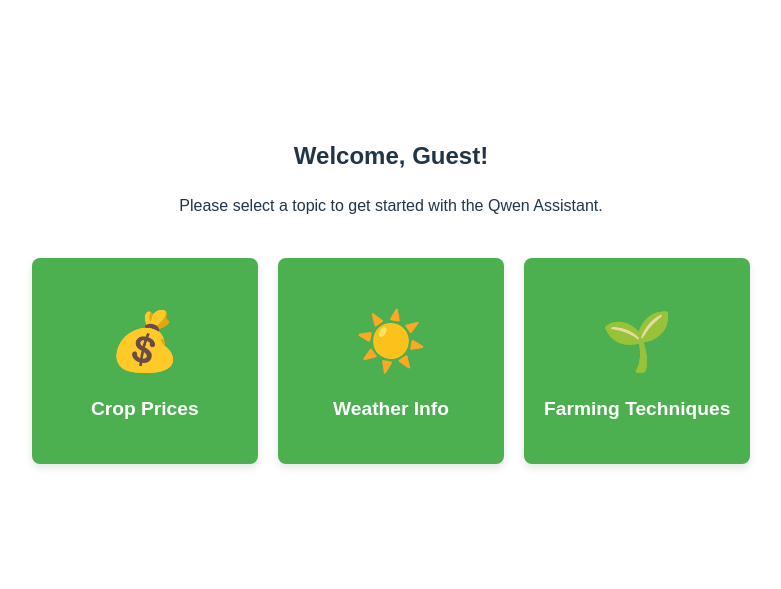
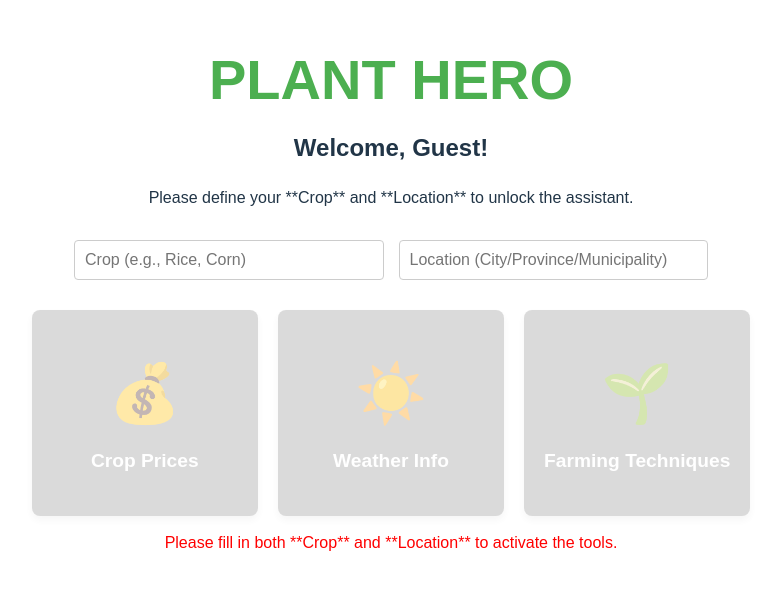
Before and after one commit to liluzivert1234/qwenchana, a React (Vite) app: page /menu in a window 1280 px wide. Shown: the part 109-698 px from the top of the page, without its empty margins (249-1030 px from the left). Built offline with nearby package versions, Linux system fonts and the light colour scheme.

Commit message:
revamped ui 1

```diff
--- a/src/pages/FarmingChat.tsx
+++ b/src/pages/FarmingChat.tsx
@@ -1,12 +1,17 @@
 // src/pages/FarmingChat.tsx
 
-import { useState } from "react";
+import { useState, useEffect } from "react";
 import { useLocation, useNavigate } from "react-router-dom";
 
 export default function FarmingChat() {
   const location = useLocation();
   const navigate = useNavigate();
+
+  // Retrieve context data passed from MainMenu
   const username = (location.state as any)?.username || "Guest";
+  const crop = (location.state as any)?.crop || "";
+  const locationName = (location.state as any)?.location || "";
+  const initialQuery = (location.state as any)?.initialQuery || "";
 
   const [userInput, setUserInput] = useState("");
   const [responseText, setResponseText] = useState("");
@@ -14,11 +19,13 @@ export default function FarmingChat() {
 
   const DASHSCOPE_API_KEY = import.meta.env.VITE_DASHSCOPE_API_KEY;
 
-  const sendMessage = async () => {
-    if (!userInput.trim()) return;
+  const sendMessage = async (queryToSend: string) => {
+    if (!queryToSend.trim()) return;
 
     setLoading(true);
-    setResponseText("");
+    if (queryToSend !== initialQuery) {
+      setResponseText("");
+    }
 
     try {
       const res = await fetch(
@@ -32,13 +39,12 @@ export default function FarmingChat() {
           body: JSON.stringify({
             model: "qwen-plus",
             messages: [
-              // Custom, specialized prompt for farming techniques
               {
                 role: "system",
                 content:
-                  "You are a highly knowledgeable agricultural extension expert. Provide detailed advice on crop management, pest identification, fertilization, and planting best practices.",
+                  "You are a highly knowledgeable agricultural extension expert. Provide detailed general advice on crop management, planting, fertilization, and pest management.",
               },
-              { role: "user", content: userInput },
+              { role: "user", content: queryToSend },
             ],
           }),
         }
@@ -59,6 +65,13 @@ export default function FarmingChat() {
     setLoading(false);
   };
 
+  // Auto-submit initial query when component mounts
+  useEffect(() => {
+    if (initialQuery) {
+      sendMessage(initialQuery);
+    }
+  }, []);
+
   return (
     <div
       style={{
@@ -68,7 +81,6 @@ export default function FarmingChat() {
         margin: "auto",
       }}
     >
-      {/* Back Button */}
       <button
         onClick={() => navigate("/menu", { state: { username } })}
         style={{ marginBottom: 15, padding: "8px 15px", cursor: "pointer" }}
@@ -77,17 +89,36 @@ export default function FarmingChat() {
       </button>
 
       <h2>🌱 Farming Techniques Assistant</h2>
+
+      {/* ⚠️ CRITICAL DISCLAIMER */}
+      <div
+        style={{
+          padding: "10px",
+          backgroundColor: "#ffd7004d",
+          borderLeft: "4px solid #FFD700",
+          marginBottom: "20px",
+          fontSize: "0.9em",
+        }}
+      >
+        ⚠️ **DATA ALERT:** This assistant is currently using **base Qwen's
+        general knowledge**. The advice provided is general and should be
+        verified with local agricultural experts before implementation.
+      </div>
+
+      <p style={{ fontWeight: "bold" }}>
+        Context: {crop} in {locationName}
+      </p>
       <p>Logged in as: {username}</p>
 
       <textarea
         value={userInput}
         onChange={(e) => setUserInput(e.target.value)}
         rows={4}
-        placeholder="Ask about pest control, optimal fertilizer use, or crop rotation schedules..."
+        placeholder="Ask a follow-up question (e.g., 'What is the best fertilizer for rice during the flowering stage?')..."
         style={{ width: "100%", padding: 8, marginBottom: 12 }}
       />
       <button
-        onClick={sendMessage}
+        onClick={() => sendMessage(userInput)}
         disabled={loading}
         style={{
           padding: "10px 20px",
--- a/src/pages/MainMenu.tsx
+++ b/src/pages/MainMenu.tsx
@@ -1,12 +1,32 @@
 // src/pages/MainMenu.tsx
 
-import { useLocation, useNavigate } from "react-router-dom"; // Removed unused 'React' import
+import { useState } from "react"; // <-- Import useState
+import { useLocation, useNavigate } from "react-router-dom";
 
 // Define the menu items
 const menuItems = [
-  { title: "Crop Prices", route: "/chat/price", icon: "💰" },
-  { title: "Weather Info", route: "/chat/weather", icon: "☀️" },
-  { title: "Farming Techniques", route: "/chat/farming", icon: "🌱" },
+  // Prompting for general knowledge, not real-time data
+  {
+    title: "Crop Prices",
+    route: "/chat/price",
+    icon: "💰",
+    initialQuery:
+      "Provide general information and historical trends on the typical market price for ",
+  },
+  {
+    title: "Weather Info",
+    route: "/chat/weather",
+    icon: "☀️",
+    initialQuery:
+      "Describe the typical climate and major weather concerns for growing ",
+  },
+  {
+    title: "Farming Techniques",
+    route: "/chat/farming",
+    icon: "🌱",
+    initialQuery:
+      "Provide general best practice management and technique advice for ",
+  },
 ];
 
 export default function MainMenu() {
@@ -14,9 +34,29 @@ export default function MainMenu() {
   const location = useLocation();
   const username = (location.state as any)?.username || "Guest";
 
-  const handleMenuClick = (route: string) => {
-    // Navigate and pass the username state to the next page
-    navigate(route, { state: { username } });
+  // 1. New state for Crop and Location inputs
+  const [crop, setCrop] = useState("");
+  const [locationInput, setLocationInput] = useState("");
+
+  // 3. Logic to check if both fields are complete
+  const isFormComplete = crop.trim() !== "" && locationInput.trim() !== "";
+
+  const handleMenuClick = (item: (typeof menuItems)[0]) => {
+    if (!isFormComplete) return;
+
+    // Construct the context string and the initial, automated query
+    const context = `${crop} in ${locationInput}`;
+    const fullInitialQuery = `${item.initialQuery}${context}?`;
+
+    // Navigate to the specific chat page, passing the full context and query
+    navigate(item.route, {
+      state: {
+        username,
+        crop, // Pass the context data
+        location: locationInput,
+        initialQuery: fullInitialQuery, // Pass the pre-constructed query
+      },
+    });
   };
 
   return (
@@ -29,10 +69,58 @@ export default function MainMenu() {
         textAlign: "center",
       }}
     >
+      {/* TEMP APP TITLE: PLANT HERO */}
+      <h1
+        style={{
+          color: "#4CAF50",
+          fontSize: "3.5em",
+          marginBottom: 10,
+        }}
+      >
+        PLANT HERO
+      </h1>
+
       <h2>Welcome, {username}!</h2>
-      <p style={{ marginBottom: 40 }}>
-        Please select a topic to get started with the Qwen Assistant.
+      <p style={{ marginBottom: 30 }}>
+        Please define your **Crop** and **Location** to unlock the assistant.
       </p>
+
+      {/* 2. New Input Fields */}
+      <div
+        style={{
+          display: "flex",
+          justifyContent: "center",
+          gap: "15px",
+          marginBottom: "30px",
+        }}
+      >
+        <input
+          type="text"
+          placeholder="Crop (e.g., Rice, Corn)"
+          value={crop}
+          onChange={(e) => setCrop(e.target.value)}
+          style={{
+            padding: "10px",
+            fontSize: "1em",
+            borderRadius: 4,
+            border: "1px solid #ccc",
+            width: "40%",
+          }}
+        />
+        <input
+          type="text"
+          placeholder="Location (City/Province/Municipality)"
+          value={locationInput}
+          onChange={(e) => setLocationInput(e.target.value)}
+          style={{
+            padding: "10px",
+            fontSize: "1em",
+            borderRadius: 4,
+            border: "1px solid #ccc",
+            width: "40%",
+          }}
+        />
+      </div>
 
       {/* Kiosk-style Grid Layout */}
       <div
@@ -40,16 +128,19 @@ export default function MainMenu() {
           display: "grid",
           gridTemplateColumns: "repeat(3, 1fr)",
           gap: "20px",
+          opacity: isFormComplete ? 1 : 0.4, // Dim if not complete
+          pointerEvents: isFormComplete ? "auto" : "none", // Disable clicks if not complete
         }}
       >
         {menuItems.map((item) => (
           <div
             key={item.route}
-            onClick={() => handleMenuClick(item.route)}
+            // Pass the entire item object to handleMenuClick
+            onClick={() => handleMenuClick(item)}
             style={{
               padding: "40px 20px",
-              cursor: "pointer",
-              background: "#4CAF50",
+              cursor: isFormComplete ? "pointer" : "not-allowed",
+              background: isFormComplete ? "#4CAF50" : "#A5A5A5", // Grey out if not complete
               color: "white",
               border: "none",
               borderRadius: 8,
@@ -62,8 +153,12 @@ export default function MainMenu() {
               alignItems: "center",
               justifyContent: "center",
             }}
-            onMouseOver={(e) => (e.currentTarget.style.background = "#45a049")}
-            onMouseOut={(e) => (e.currentTarget.style.background = "#4CAF50")}
+            onMouseOver={(e) =>
+              isFormComplete && (e.currentTarget.style.background = "#45a049")
+            }
+            onMouseOut={(e) =>
+              isFormComplete && (e.currentTarget.style.background = "#4CAF50")
+            }
           >
             <span style={{ fontSize: "3em", marginBottom: 10 }}>
               {item.icon}
@@ -72,6 +167,11 @@ export default function MainMenu() {
           </div>
         ))}
       </div>
+      {!isFormComplete && (
+        <p style={{ color: "red", marginTop: "15px" }}>
+          Please fill in both **Crop** and **Location** to activate the tools.
+        </p>
+      )}
     </div>
   );
 }
--- a/src/pages/PriceChat.tsx
+++ b/src/pages/PriceChat.tsx
@@ -1,28 +1,33 @@
 // src/pages/PriceChat.tsx
 
-import { useState } from "react"; // Removed unused 'React' import
+import { useState, useEffect } from "react";
 import { useLocation, useNavigate } from "react-router-dom";
 
 export default function PriceChat() {
   const location = useLocation();
-  const navigate = useNavigate(); // For the back button
+  const navigate = useNavigate();
+
+  // Retrieve context data passed from MainMenu
   const username = (location.state as any)?.username || "Guest";
+  const crop = (location.state as any)?.crop || "";
+  const locationName = (location.state as any)?.location || "";
+  const initialQuery = (location.state as any)?.initialQuery || "";
 
   const [userInput, setUserInput] = useState("");
   const [responseText, setResponseText] = useState("");
   const [loading, setLoading] = useState(false);
 
+  // NOTE: In a production app, the API call should be proxied through a secure backend (e.g., Function Compute)
   const DASHSCOPE_API_KEY = import.meta.env.VITE_DASHSCOPE_API_KEY;
 
-  const sendMessage = async () => {
-    if (!userInput.trim()) return;
-
-    // IMPORTANT: Client-side API calls to external services like Qwen
-    // should ideally be proxied through your own secure backend (like Node.js/Function Compute)
-    // to hide the API key and implement rate limiting.
+  const sendMessage = async (queryToSend: string) => {
+    if (!queryToSend.trim()) return;
 
     setLoading(true);
-    setResponseText("");
+    // Clear response for the new query only if it's a follow-up
+    if (queryToSend !== initialQuery) {
+      setResponseText("");
+    }
 
     try {
       const res = await fetch(
@@ -36,13 +41,12 @@ export default function PriceChat() {
           body: JSON.stringify({
             model: "qwen-plus",
             messages: [
-              // Custom, specialized prompt for this specific page
               {
                 role: "system",
                 content:
-                  "You are a helpful assistant specialized in providing real-time commodity and crop price information.",
+                  "You are a helpful assistant specialized in providing general commodity price information and historical market context.",
               },
-              { role: "user", content: userInput },
+              { role: "user", content: queryToSend },
             ],
           }),
         }
@@ -63,6 +67,13 @@ export default function PriceChat() {
     setLoading(false);
   };
 
+  // Auto-submit initial query when component mounts
+  useEffect(() => {
+    if (initialQuery) {
+      sendMessage(initialQuery);
+    }
+  }, []);
+
   return (
     <div
       style={{
@@ -72,7 +83,6 @@ export default function PriceChat() {
         margin: "auto",
       }}
     >
-      {/* Back Button */}
       <button
         onClick={() => navigate("/menu", { state: { username } })}
         style={{ marginBottom: 15, padding: "8px 15px", cursor: "pointer" }}
@@ -81,17 +91,36 @@ export default function PriceChat() {
       </button>
 
       <h2>💰 Crop Price Assistant</h2>
+
+      {/* ⚠️ CRITICAL DISCLAIMER */}
+      <div
+        style={{
+          padding: "10px",
+          backgroundColor: "#ffd7004d",
+          borderLeft: "4px solid #FFD700",
+          marginBottom: "20px",
+          fontSize: "0.9em",
+        }}
+      >
+        ⚠️ **DATA ALERT:** This assistant is currently using **base Qwen's
+        general knowledge**. The price information provided is **NOT** from
+        real-time APIs and may be outdated.
+      </div>
+
+      <p style={{ fontWeight: "bold" }}>
+        Context: {crop} in {locationName}
+      </p>
       <p>Logged in as: {username}</p>
 
       <textarea
         value={userInput}
         onChange={(e) => setUserInput(e.target.value)}
         rows={4}
-        placeholder="Ask about the price of rice, corn, or soybeans..."
+        placeholder="Ask a follow-up question (e.g., 'What factors affect corn prices?')..."
         style={{ width: "100%", padding: 8, marginBottom: 12 }}
       />
       <button
-        onClick={sendMessage}
+        onClick={() => sendMessage(userInput)}
         disabled={loading}
         style={{
           padding: "10px 20px",
--- a/src/pages/WeatherChat.tsx
+++ b/src/pages/WeatherChat.tsx
@@ -1,12 +1,17 @@
 // src/pages/WeatherChat.tsx
 
-import { useState } from "react";
+import { useState, useEffect } from "react";
 import { useLocation, useNavigate } from "react-router-dom";
 
 export default function WeatherChat() {
   const location = useLocation();
   const navigate = useNavigate();
+
+  // Retrieve context data passed from MainMenu
   const username = (location.state as any)?.username || "Guest";
+  const crop = (location.state as any)?.crop || "";
+  const locationName = (location.state as any)?.location || "";
+  const initialQuery = (location.state as any)?.initialQuery || "";
 
   const [userInput, setUserInput] = useState("");
   const [responseText, setResponseText] = useState("");
@@ -14,11 +19,13 @@ export default function WeatherChat() {
 
   const DASHSCOPE_API_KEY = import.meta.env.VITE_DASHSCOPE_API_KEY;
 
-  const sendMessage = async () => {
-    if (!userInput.trim()) return;
+  const sendMessage = async (queryToSend: string) => {
+    if (!queryToSend.trim()) return;
 
     setLoading(true);
-    setResponseText("");
+    if (queryToSend !== initialQuery) {
+      setResponseText("");
+    }
 
     try {
       const res = await fetch(
@@ -32,13 +39,12 @@ export default function WeatherChat() {
           body: JSON.stringify({
             model: "qwen-plus",
             messages: [
-              // Custom, specialized prompt for weather
               {
                 role: "system",
                 content:
-                  "You are a helpful assistant specialized in providing accurate, timely weather and climate information for agricultural decision-making, including forecasts and alerts.",
+                  "You are a helpful assistant specialized in describing historical climate patterns and typical weather risks for agriculture.",
               },
-              { role: "user", content: userInput },
+              { role: "user", content: queryToSend },
             ],
           }),
         }
@@ -59,6 +65,13 @@ export default function WeatherChat() {
     setLoading(false);
   };
 
+  // Auto-submit initial query when component mounts
+  useEffect(() => {
+    if (initialQuery) {
+      sendMessage(initialQuery);
+    }
+  }, []);
+
   return (
     <div
       style={{
@@ -68,7 +81,6 @@ export default function WeatherChat() {
         margin: "auto",
       }}
     >
-      {/* Back Button */}
       <button
         onClick={() => navigate("/menu", { state: { username } })}
         style={{ marginBottom: 15, padding: "8px 15px", cursor: "pointer" }}
@@ -77,17 +89,37 @@ export default function WeatherChat() {
       </button>
 
       <h2>☀️ Weather Assistant</h2>
+
+      {/* ⚠️ CRITICAL DISCLAIMER */}
+      <div
+        style={{
+          padding: "10px",
+          backgroundColor: "#ffd7004d",
+          borderLeft: "4px solid #FFD700",
+          marginBottom: "20px",
+          fontSize: "0.9em",
+        }}
+      >
+        ⚠️ **DATA ALERT:** This assistant is currently using **base Qwen's
+        general knowledge**. The weather information provided is **NOT** from
+        real-time APIs and reflects historical/typical climate, not the current
+        forecast.
+      </div>
+
+      <p style={{ fontWeight: "bold" }}>
+        Context: {crop} in {locationName}
+      </p>
       <p>Logged in as: {username}</p>
 
       <textarea
         value={userInput}
         onChange={(e) => setUserInput(e.target.value)}
         rows={4}
-        placeholder="Ask about today's forecast, rainfall predictions, or typhoon alerts..."
+        placeholder="Ask a follow-up question (e.g., 'What is the risk of frost in this area?')..."
         style={{ width: "100%", padding: 8, marginBottom: 12 }}
       />
       <button
-        onClick={sendMessage}
+        onClick={() => sendMessage(userInput)}
         disabled={loading}
         style={{
           padding: "10px 20px",
```
